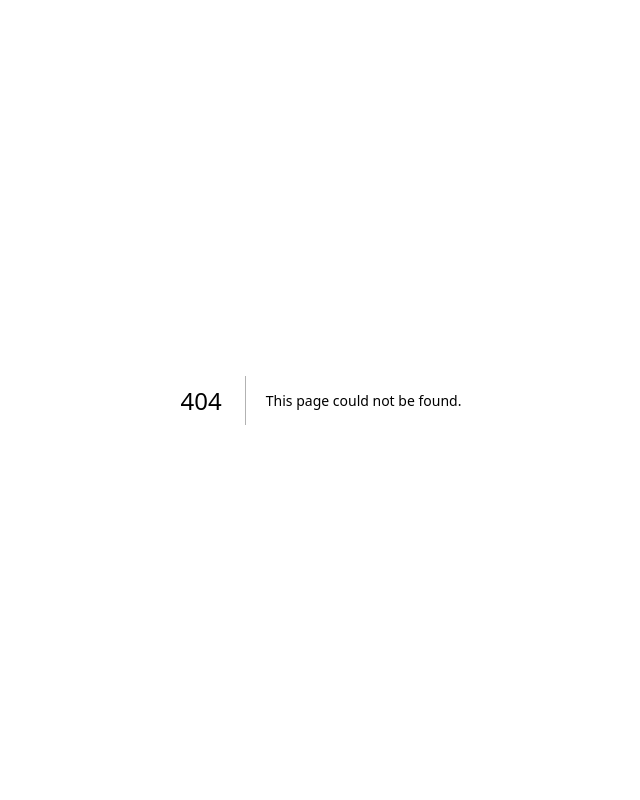
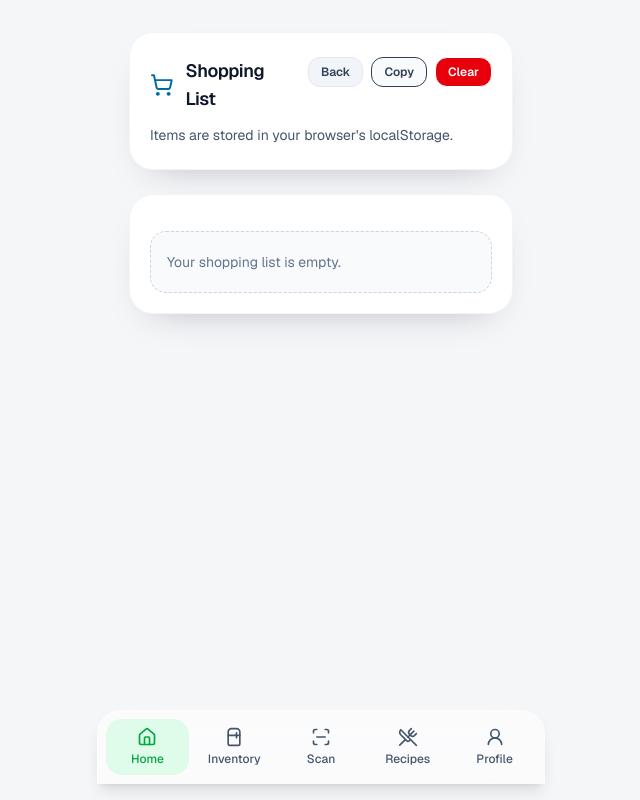
Before and after one commit to jimmy-dvg/WasteLess-AI, a Next.js app: page /shopping in a window 1280 px wide. Before the commit this address had no page. Shown: the whole page, without its empty margins (319-959 px from the left). Built offline with nearby package versions, Linux system fonts and the light colour scheme.

Commit message:
feat: add ShoppingPage component with localStorage management for shopping list

```diff
--- a/src/app/page.tsx
+++ b/src/app/page.tsx
@@ -2,7 +2,7 @@
 
 import BottomNav from "@/components/BottomNav";
 import { useAuth } from "@/src/lib/use-auth";
-import { ChefHat, Clock3, ScanLine, Sparkles } from "lucide-react";
+import { ChefHat, Clock3, ScanLine, Sparkles, ShoppingCart } from "lucide-react";
 import Link from "next/link";
 import { useRouter } from "next/navigation";
 import { useEffect, useMemo, useState } from "react";
@@ -235,6 +235,15 @@ export default function Home() {
 							<p className="mt-3 text-sm font-semibold text-amber-900">Get Recipe Ideas</p>
 							<p className="mt-1 text-xs text-amber-700/80">Cook what matters first</p>
 						</Link>
+
+						<Link
+							href="/shopping"
+							className="rounded-3xl border border-sky-200 bg-sky-50 p-4 shadow-sm transition hover:bg-sky-100"
+						>
+							<ShoppingCart className="h-6 w-6 text-sky-700" aria-hidden="true" />
+							<p className="mt-3 text-sm font-semibold text-sky-900">Shopping List</p>
+							<p className="mt-1 text-xs text-sky-700/80">View & manage your list</p>
+						</Link>
 					</div>
 				</section>
 
--- /dev/null
+++ b/src/app/shopping/page.tsx
@@ -0,0 +1,105 @@
+"use client";
+
+import BottomNav from "@/components/BottomNav";
+import Link from "next/link";
+import { ShoppingCart, Trash2, ArrowLeft } from "lucide-react";
+import { useEffect, useState } from "react";
+
+type ShoppingItem = { recipeTitle?: string; name: string; amount?: number; unit?: string };
+
+const SHOPPING_STORAGE_KEY = "wasteless.shopping-list";
+
+export default function ShoppingPage() {
+    const [items, setItems] = useState<ShoppingItem[]>([]);
+
+    useEffect(() => {
+        try {
+            const raw = localStorage.getItem(SHOPPING_STORAGE_KEY);
+            setItems(raw ? JSON.parse(raw) : []);
+        } catch (err) {
+            setItems([]);
+        }
+    }, []);
+
+    function save(next: ShoppingItem[]) {
+        setItems(next);
+        try {
+            localStorage.setItem(SHOPPING_STORAGE_KEY, JSON.stringify(next));
+        } catch {
+            // ignore
+        }
+    }
+
+    const removeAt = (idx: number) => {
+        const next = items.slice();
+        next.splice(idx, 1);
+        save(next);
+    };
+
+    const clearAll = () => {
+        save([]);
+        try {
+            localStorage.removeItem(SHOPPING_STORAGE_KEY);
+        } catch {
+            // ignore
+        }
+    };
+
+    const copyText = async () => {
+        try {
+            const lines = items.map((it) => `${it.name}${it.amount ? ` x${it.amount}` : ""}${it.unit ? ` ${it.unit}` : ""}`);
+            await navigator.clipboard.writeText(lines.join("\n"));
+            // small feedback could be added
+        } catch {
+            // ignore
+        }
+    };
+
+    return (
+        <main className="min-h-screen bg-[#f5f6f8] px-4 py-8 pb-28">
+            <div className="mx-auto w-full max-w-sm space-y-6">
+                <section className="rounded-3xl border border-slate-100 bg-white px-5 py-6 shadow-[0_16px_38px_-24px_rgba(15,23,42,0.35)]">
+                    <div className="flex items-start justify-between gap-3">
+                        <div className="flex items-center gap-3">
+                            <ShoppingCart className="h-6 w-6 text-sky-700" aria-hidden="true" />
+                            <h1 className="text-lg font-semibold tracking-tight text-slate-900">Shopping List</h1>
+                        </div>
+
+                        <div className="flex items-center gap-2">
+                            <Link href="/" className="rounded-xl border border-slate-200 bg-slate-100 px-3 py-1.5 text-xs font-semibold text-slate-700">Back</Link>
+                            <button onClick={copyText} className="rounded-xl border bg-slate-50 px-3 py-1.5 text-xs font-semibold text-slate-700">Copy</button>
+                            <button onClick={clearAll} className="rounded-xl border bg-red-600 px-3 py-1.5 text-xs font-semibold text-white">Clear</button>
+                        </div>
+                    </div>
+
+                    <p className="mt-3 text-sm text-slate-600">Items are stored in your browser's localStorage.</p>
+                </section>
+
+                <section className="rounded-3xl border border-slate-100 bg-white px-5 py-5 shadow-[0_16px_38px_-24px_rgba(15,23,42,0.35)]">
+                    {items.length === 0 ? (
+                        <div className="mt-4 rounded-2xl border border-dashed border-slate-300 bg-slate-50 px-4 py-5 text-sm text-slate-500">Your shopping list is empty.</div>
+                    ) : (
+                        <ul className="space-y-3">
+                            {items.map((it, idx) => (
+                                <li key={`${it.name}-${idx}`} className="flex items-center justify-between gap-3 rounded-lg border border-slate-100 bg-white p-3">
+                                    <div>
+                                        <div className="font-medium text-slate-900">{it.name}</div>
+                                        <div className="text-xs text-slate-500">{it.amount ?? ''} {it.unit ?? ''} {it.recipeTitle ? `— ${it.recipeTitle}` : ''}</div>
+                                    </div>
+
+                                    <div className="flex items-center gap-2">
+                                        <button onClick={() => removeAt(idx)} className="rounded-md border bg-red-50 px-2 py-1 text-sm font-semibold text-red-700 hover:bg-red-100">
+                                            <Trash2 className="h-4 w-4" />
+                                        </button>
+                                    </div>
+                                </li>
+                            ))}
+                        </ul>
+                    )}
+                </section>
+            </div>
+
+            <BottomNav />
+        </main>
+    );
+}
```
